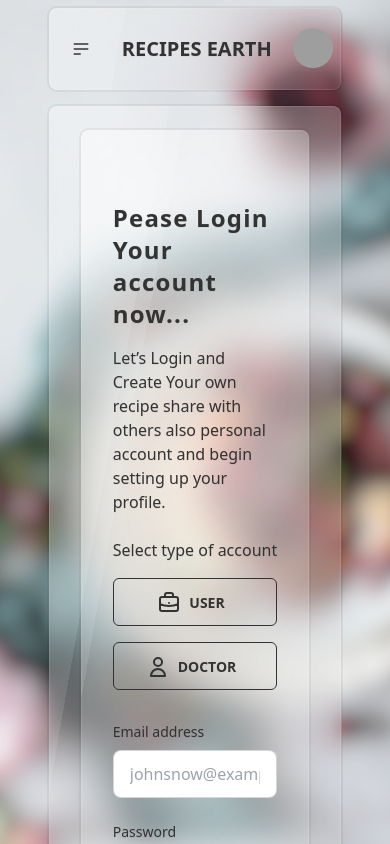
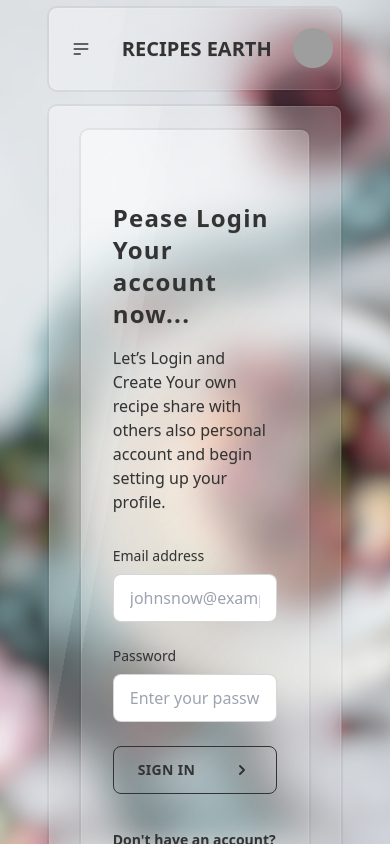
Before and after one commit to mahmud886/recipes-earth-client, a React (Create React App) app: page /login in a window 390 px wide. Shown: the top 844 px of the page. Built offline with nearby package versions, Linux system fonts and the light colour scheme; grey boxes are pictures that could not be loaded.

Commit message:
login signup page pic upload

```diff
--- a/src/components/Pages/Auth/Login.jsx
+++ b/src/components/Pages/Auth/Login.jsx
@@ -9,7 +9,7 @@ const Login = () => {
                     <div
                         className='hidden bg-cover lg:block lg:w-2/5'
                         style={{
-                            backgroundImage: `url('https://images.unsplash.com/photo-1494621930069-4fd4b2e24a11?ixlib=rb-1.2.1&ixid=MnwxMjA3fDB8MHxwaG90by1wYWdlfHx8fGVufDB8fHx8&auto=format&fit=crop&w=715&q=80')`,
+                            backgroundImage: `url('https://i.ibb.co/tBHLrZv/306164544-707550264382380-1766343590130467835-n.png')`,
                         }}></div>
 
                     <div className='flex items-center w-full max-w-3xl p-8 mx-auto lg:px-12 lg:w-3/5'>
@@ -23,48 +23,6 @@ const Login = () => {
                                 with others also personal account and begin
                                 setting up your profile.
                             </p>
-
-                            <div className='mt-6'>
-                                <h1 className=''>Select type of account</h1>
-
-                                <div className='mt-3 md:flex md:items-center md:-mx-2'>
-                                    <button className='flex justify-center w-full px-6 py-3 mt-4  rounded-md md:mt-0 md:w-auto md:mx-2 btn btn-outline btn-ghost'>
-                                        <svg
-                                            xmlns='http://www.w3.org/2000/svg'
-                                            class='w-6 h-6'
-                                            fill='none'
-                                            viewBox='0 0 24 24'
-                                            stroke='currentColor'
-                                            stroke-width='2'>
-                                            <path
-                                                stroke-linecap='round'
-                                                stroke-linejoin='round'
-                                                d='M21 13.255A23.931 23.931 0 0112 15c-3.183 0-6.22-.62-9-1.745M16 6V4a2 2 0 00-2-2h-4a2 2 0 00-2 2v2m4 6h.01M5 20h14a2 2 0 002-2V8a2 2 0 00-2-2H5a2 2 0 00-2 2v10a2 2 0 002 2z'
-                                            />
-                                        </svg>
-
-                                        <span className='mx-2'>User</span>
-                                    </button>
-
-                                    <button className='flex justify-center w-full px-6 py-3 mt-4  rounded-md md:mt-0 md:w-auto md:mx-2 btn btn-outline btn-ghost'>
-                                        <svg
-                                            xmlns='http://www.w3.org/2000/svg'
-                                            className='w-6 h-6'
-                                            fill='none'
-                                            viewBox='0 0 24 24'
-                                            stroke='currentColor'
-                                            stroke-width='2'>
-                                            <path
-                                                stroke-linecap='round'
-                                                stroke-linejoin='round'
-                                                d='M16 7a4 4 0 11-8 0 4 4 0 018 0zM12 14a7 7 0 00-7 7h14a7 7 0 00-7-7z'
-                                            />
-                                        </svg>
-
-                                        <span className='mx-2'>Doctor</span>
-                                    </button>
-                                </div>
-                            </div>
 
                             <form className='grid grid-cols-1 gap-6 mt-8 md:grid-cols-2'>
                                 <div>
--- a/src/components/Pages/Auth/SignUp.jsx
+++ b/src/components/Pages/Auth/SignUp.jsx
@@ -9,7 +9,7 @@ const SignUp = () => {
                     <div
                         className='hidden bg-cover lg:block lg:w-2/5'
                         style={{
-                            backgroundImage: `url('https://images.unsplash.com/photo-1494621930069-4fd4b2e24a11?ixlib=rb-1.2.1&ixid=MnwxMjA3fDB8MHxwaG90by1wYWdlfHx8fGVufDB8fHx8&auto=format&fit=crop&w=715&q=80')`,
+                            backgroundImage: `url('https://i.ibb.co/tBHLrZv/306164544-707550264382380-1766343590130467835-n.png')`,
                         }}></div>
 
                     <div className='flex items-center w-full max-w-3xl p-8 mx-auto lg:px-12 lg:w-3/5'>
@@ -23,48 +23,6 @@ const SignUp = () => {
                                 personal account and begin setting up your
                                 profile.
                             </p>
-
-                            <div className='mt-6'>
-                                <h1 className=''>Select type of account</h1>
-
-                                <div className='mt-3 md:flex md:items-center md:-mx-2'>
-                                    <button className='flex justify-center w-full px-6 py-3 mt-4  rounded-md md:mt-0 md:w-auto md:mx-2 btn btn-outline btn-ghost'>
-                                        <svg
-                                            xmlns='http://www.w3.org/2000/svg'
-                                            class='w-6 h-6'
-                                            fill='none'
-                                            viewBox='0 0 24 24'
-                                            stroke='currentColor'
-                                            stroke-width='2'>
-                                            <path
-                                                stroke-linecap='round'
-                                                stroke-linejoin='round'
-                                                d='M21 13.255A23.931 23.931 0 0112 15c-3.183 0-6.22-.62-9-1.745M16 6V4a2 2 0 00-2-2h-4a2 2 0 00-2 2v2m4 6h.01M5 20h14a2 2 0 002-2V8a2 2 0 00-2-2H5a2 2 0 00-2 2v10a2 2 0 002 2z'
-                                            />
-                                        </svg>
-
-                                        <span className='mx-2'>User</span>
-                                    </button>
-
-                                    <button className='flex justify-center w-full px-6 py-3 mt-4  rounded-md md:mt-0 md:w-auto md:mx-2 btn btn-outline btn-ghost'>
-                                        <svg
-                                            xmlns='http://www.w3.org/2000/svg'
-                                            className='w-6 h-6'
-                                            fill='none'
-                                            viewBox='0 0 24 24'
-                                            stroke='currentColor'
-                                            stroke-width='2'>
-                                            <path
-                                                stroke-linecap='round'
-                                                stroke-linejoin='round'
-                                                d='M16 7a4 4 0 11-8 0 4 4 0 018 0zM12 14a7 7 0 00-7 7h14a7 7 0 00-7-7z'
-                                            />
-                                        </svg>
-
-                                        <span className='mx-2'>Doctor</span>
-                                    </button>
-                                </div>
-                            </div>
 
                             <form className='grid grid-cols-1 gap-6 mt-8 md:grid-cols-2'>
                                 <div>
```
